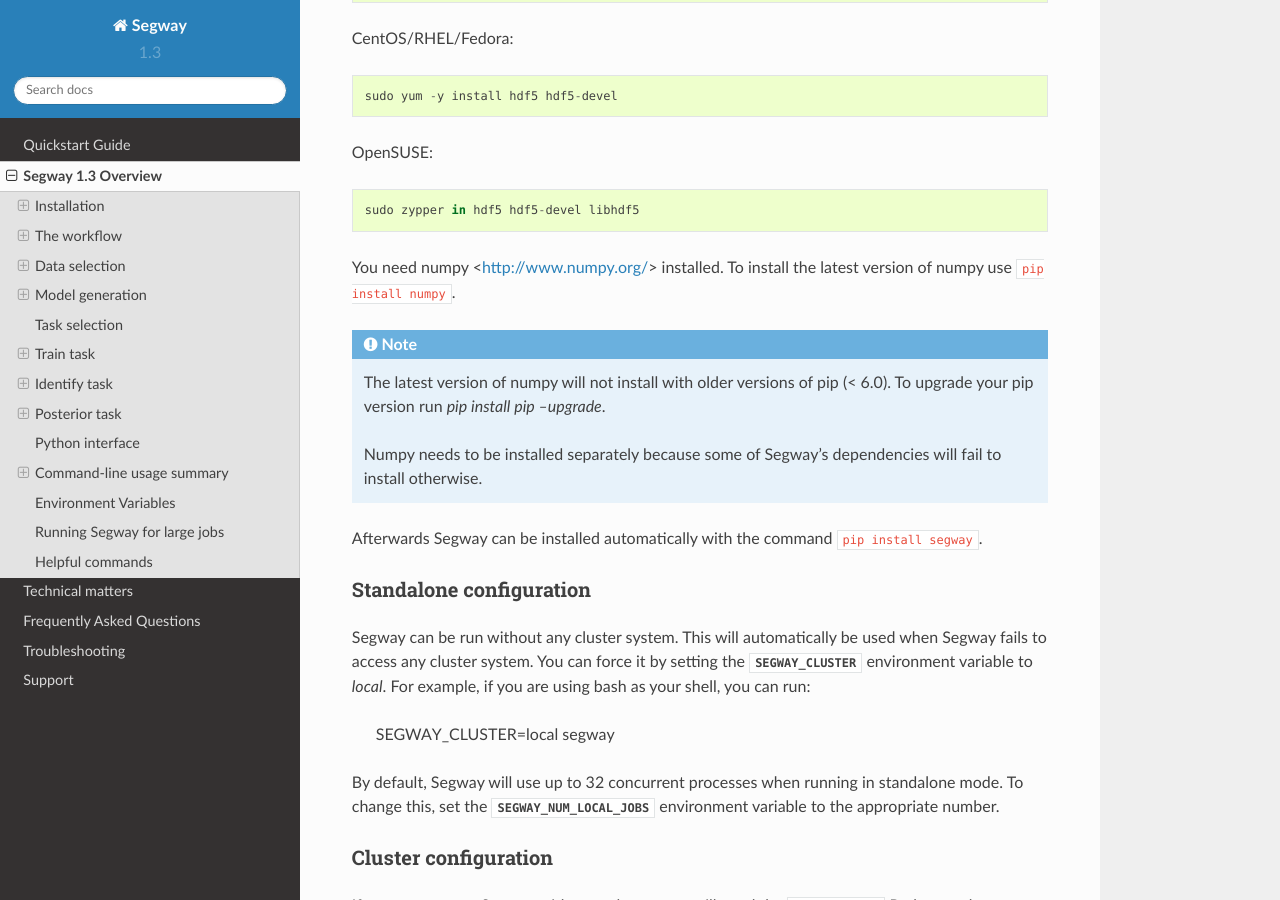
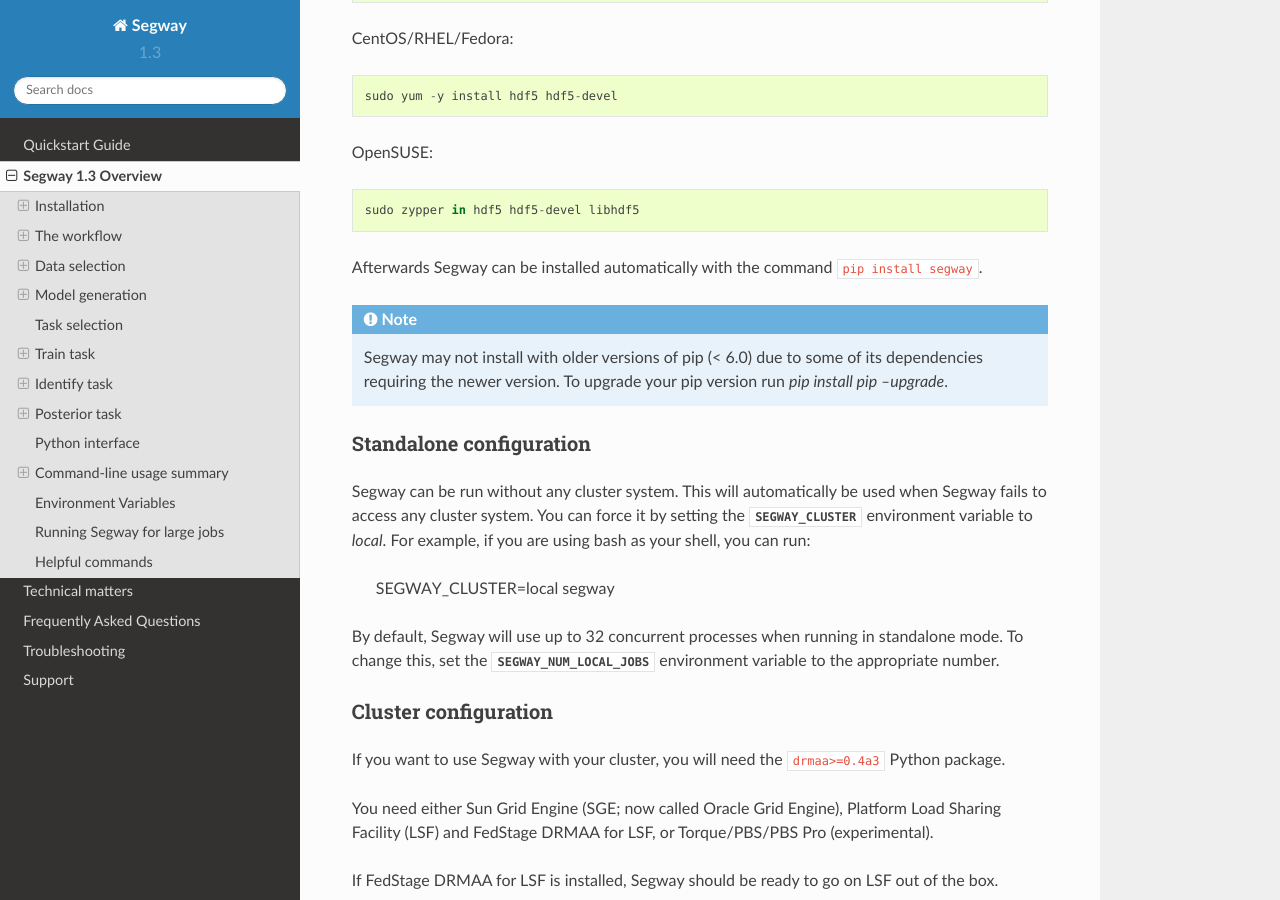
Before and after one commit to hoffmangroup/segway, a Sphinx documentation site: the page built from doc/segway.rst, in a window 1280 px wide and 900 px high, scrolled down 544 px. Built offline with Sphinx 7.4.7 and the Read the Docs theme 2.0.0, drawn with Linux system fonts in a browser that asks for light colours; formulas are drawn with MathJax 3; the version number is read from the project's files by our own code.

Commit message:
Update detailed installation instructions

```diff
--- a/doc/segway.rst
+++ b/doc/segway.rst
@@ -29,19 +29,13 @@ OpenSUSE::
 
     sudo zypper in hdf5 hdf5-devel libhdf5
 
-You need numpy <http://www.numpy.org/> installed. To install the latest version of numpy use ``pip
-install numpy``.
+Afterwards Segway can be installed automatically with the command ``pip install
+segway``.
 
 .. note::
-    The latest version of numpy will not install with older versions of pip (< 6.0). To
-    upgrade your pip version run `pip install pip --upgrade`.
+    Segway may not install with older versions of pip (< 6.0) due to some of its dependencies
+    requiring the newer version. To upgrade your pip version run `pip install pip --upgrade`.
 
-    Numpy needs to be installed separately because some of Segway's dependencies
-    will fail to install otherwise.
-
-
-Afterwards Segway can be installed automatically with the command ``pip install
-segway``.
 
 
 Standalone configuration
```
